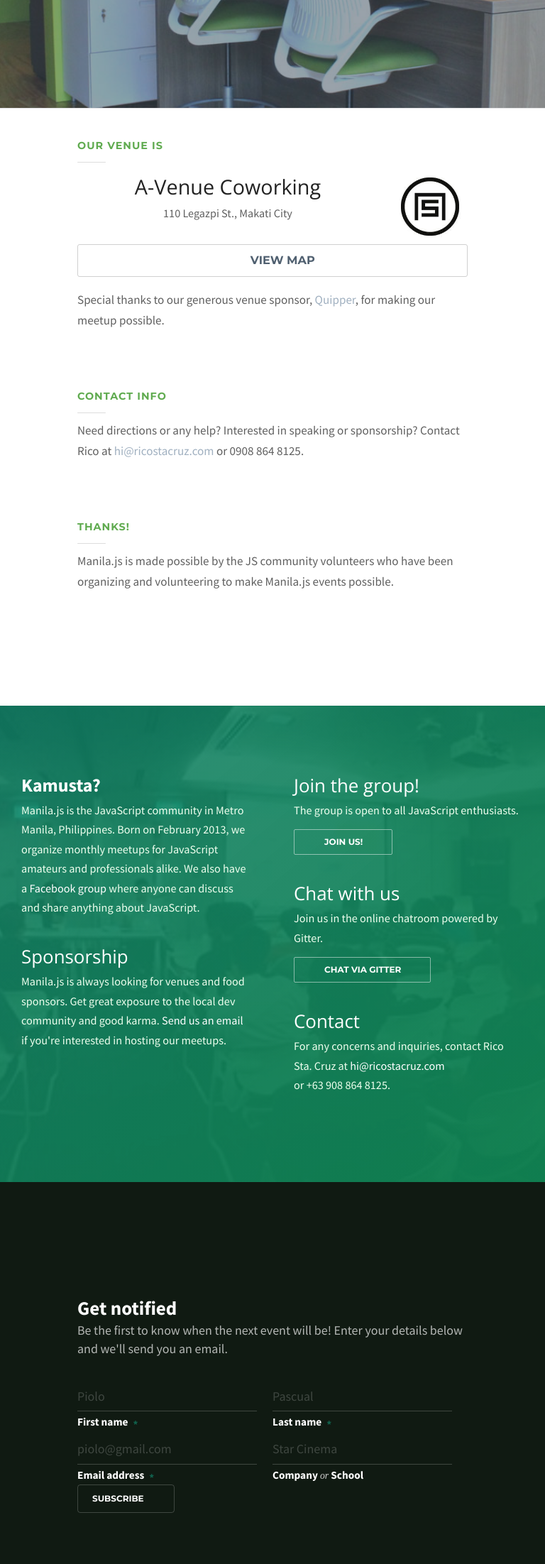
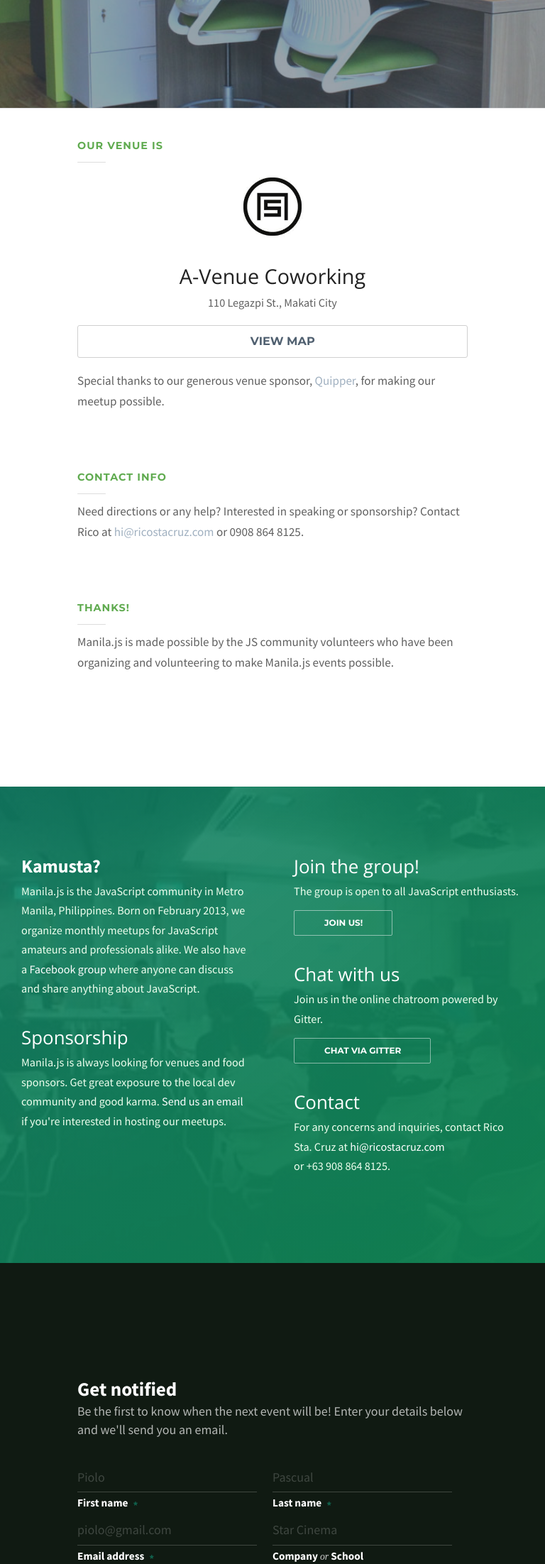
Before and after one commit to manilajs/manilajs.com, a Jekyll site: the page built from index.html, in a window 768 px wide. Shown: the part 1580-3783 px from the top of the page at 71% size. Built offline with Jekyll 4.4.1, drawn with Linux system fonts in a browser that asks for light colours; nearby versions of some CDN libraries; some web fonts are replaced.

Commit message:
Refactor .location-box

```diff
--- a/_layouts/event.html
+++ b/_layouts/event.html
@@ -303,11 +303,11 @@
       <section class='section content-section venue' id="venue">
         <div class="in">
           <h3>Our venue is</h3>
-          <div class='location'>
+          <div class='location-box'>
             {% if page.venue.icon %}
-              <div class='icon logo'><img src='{{ page.venue.icon }}' alt='{{ page.venue.name }}'></div>
+              <div class='icon -logo'><img src='{{ page.venue.icon }}' alt='{{ page.venue.name }}'></div>
             {% else %}
-              <div class='icon placeholder'></div>
+              <div class='icon -placeholder'></div>
             {% endif %}
             <h4>
               <a href='{{ page.venue.url }}'>{{ page.venue.name }}</a>
@@ -327,8 +327,8 @@
       <section class='section content-section venue' id="venue">
         <div class="in">
           <h3>Venue TBD</h3>
-          <div class='location'>
-            <div class='icon placeholder'></div>
+          <div class='location-box'>
+            <div class='icon -placeholder'></div>
           </div>
           <p>
             We are still looking for a venue for this meetup. Interested to
@@ -343,11 +343,11 @@
       <section class='section content-section afterparty' id="drinkup">
         <div class="in">
           <h3>After-drinkup</h3>
-          <div class='location afterparty'>
+          <div class='location-box -afterparty'>
             {% if page.drinkup.icon %}
-              <div class='icon logo smaller'><img src='images/{{ page.drinkup.icon }}' alt='{{ page.drinkup.name }}'></div>
+              <div class='icon -logo -smaller'><img src='{{ page.drinkup.icon }}' alt='{{ page.drinkup.name }}'></div>
             {% else %}
-              <div class='icon placeholder'></div>
+              <div class='icon -placeholder'></div>
             {% endif %}
             {% if page.drinkup.url %}
               <h4><a href="{{ page.drinkup.url }}">{{ page.drinkup.name }}</a></h4>
--- /dev/null
+++ b/_sass/components/location-box.scss
@@ -0,0 +1,144 @@
+/*
+ * a location
+ * could be a drinkup (.-afterparty)
+ */
+
+.location-box {
+  & {
+    margin: 0 0 1em 0;
+  }
+
+  &:last-child {
+    margin-bottom: 0;
+  }
+
+  .address {
+    font-size: 0.9em;
+    margin-bottom: 18px;
+    line-height: 1.6;
+  }
+
+  // map button
+  a.map,
+  a.map:visited {
+    background: transparent;
+    border: solid 1px #d0d0d0;
+    font-size: 0.7em;
+    color: #506070;
+    padding: 6px 12px;
+    border-radius: 3px;
+
+    font-family: montserrat, sans-serif;
+    text-transform: uppercase;
+    font-weight: bold;
+    margin-top: 30px;
+  }
+
+  a.map:hover {
+    border: solid 1px #3ad;
+  }
+
+  a.map:before {
+    margin-right: 10px;
+    color: #3ad;
+    vertical-align: middle;
+  }
+
+  &.-afterparty .icon.-placeholder:before {
+    font-size: 64px;
+    position: relative;
+    top: -21px;
+  }
+
+  @media (max-width: 768px) {
+    h4, .address {
+      text-align: center;
+    }
+    a.map {
+      display: block;
+      text-align: center;
+      margin: 0 auto;
+      font-size: 0.9em;
+      padding-top: 2px;
+      padding-bottom: 2px;
+    }
+  }
+}
+
+/*
+ * icon
+ */
+
+.location-box .icon {
+  & {
+    display: block;
+    float: left;
+
+    width: 60px;
+
+    margin: 0 0 0 -70px;
+    vertical-align: top;
+
+    color: #a0b0c0;
+  }
+
+  &.-placeholder:before {
+    font-size: 60px;
+    opacity: 0.9;
+  }
+
+  &.-logo,
+  &.-logo img {
+    width: 100px;
+    height: 100px;
+    border-radius: 50%;
+  }
+
+  &.-logo {
+    background: white;
+    margin: 0 0 0 -140px;
+    border-radius: 50%;
+    overflow: hidden;
+    padding: 2px;
+  }
+
+  /* Smaller logo */
+  &.-smaller {
+    margin: 0 0 0 -110px;
+  }
+
+  &.-smaller,
+  &.-smaller img {
+    width: 70px;
+    height: 70px;
+  }
+
+  @media (max-width: 768px) {
+    &, &.icon {
+      margin: 0 auto 20px auto;
+      float: none;
+    }
+
+    &.-placeholder {
+      display: block;
+      float: none;
+      margin: 0 auto;
+      text-align: center;
+      height: 60px;
+      top: 0;
+    }
+    &.-placeholder:before {
+      font-size: 40px;
+      position: relative;
+      top: -10px;
+    }
+  }
+}
+
+/*
+ * wtf?
+ */
+
+.location-box + p {
+  margin-top: 1em;
+}
--- a/_sass/components/speaker-item.scss
+++ b/_sass/components/speaker-item.scss
@@ -65,7 +65,6 @@
     border-radius: 50%;
   }
 
-  &.-anyone h3,
   &.-anyone .avatar {
      display: none;
   }
@@ -85,14 +84,5 @@
       margin: 0 0 40px 40px;
       top: 10px;
     }
-
-    &.-anyone h3 {
-      display: block;
-    }
-
-    &.-anyone .avatar {
-      display: block;
-      opacity: 0.2;
-    }
   }
 }
--- a/assets/style.scss
+++ b/assets/style.scss
@@ -270,39 +270,7 @@
 
 /* -- */
 
-.location {
-  margin: 0 0 1em 0;
-}
-
-.location:last-child {
-  margin-bottom: 0;
-}
-
-.location .address {
-  font-size: 0.9em;
-  margin-bottom: 18px;
-  line-height: 1.6;
-}
-
-a.map,
-a.map:visited {
-  background: transparent;
-  border: solid 1px #d0d0d0;
-  font-size: 0.7em;
-  color: #506070;
-  padding: 6px 12px;
-  border-radius: 3px;
-
-  font-family: montserrat, sans-serif;
-  text-transform: uppercase;
-  font-weight: bold;
-}
-a.map:hover {
-  border: solid 1px #3ad;
-}
-a.map:before {
-  color: #3ad;
-}
+@import 'components/location-box';
 
 .closing {
   font-family: playfair display, serif;
@@ -346,16 +314,6 @@
     background: #222;
     opacity: 0.2;
   }
-}
-
-/* -- */
-
-.venue .location a.map {
-  margin-top: 30px;
-}
-
-.venue .location + p {
-  margin-top: 1em;
 }
 
 /* ---------------------------------------------------------------------------- */
@@ -437,100 +395,6 @@
   border: solid 1px rgba(250, 250, 250, 0.8);
 }
 
-/* ---------------------------------------------------------------------------- */
-/* Inline: map */
-
-a.map:before {
-  margin-right: 10px;
-  /* font-size: 28px; */
-  vertical-align: middle;
-}
-
-/* Icon */
-.location .icon {
-  display: block;
-  float: left;
-
-  width: 60px;
-
-  margin: 0 0 0 -70px;
-  vertical-align: top;
-
-  color: #a0b0c0;
-}
-
-.location .placeholder:before {
-  font-size: 60px;
-  opacity: 0.9;
-}
-
-.location .logo,
-.location .logo img {
-  width: 100px;
-  height: 100px;
-  border-radius: 50%;
-}
-
-.location .logo {
-  background: white;
-  margin: 0 0 0 -140px;
-  border-radius: 50%;
-  overflow: hidden;
-  padding: 2px;
-}
-
-/* Smaller logo */
-.location .logo.smaller {
-  margin: 0 0 0 -110px;
-}
-
-.location .logo.smaller,
-.location .logo.smaller img {
-  width: 70px;
-  height: 70px;
-}
-
-.afterparty .placeholder:before {
-  font-size: 64px;
-  position: relative;
-  top: -21px;
-}
-
-@media (max-width: 768px) {
-  .location .icon {
-    float: right;
-    margin: 0 0 0 20px;
-  }
-  .location h4,
-  .afterparty h4,
-  .location .address,
-  .afterparty .address {
-    text-align: center;
-  }
-  a.map {
-    display: block;
-    text-align: center;
-    margin: 0 auto;
-    font-size: 0.9em;
-    padding-top: 2px;
-    padding-bottom: 2px;
-  }
-  .location .placeholder,
-  .afterparty .placeholder {
-    display: block;
-    float: none;
-    margin: 0 auto;
-    text-align: center;
-    height: 60px;
-    top: 0;
-  }
-  .location .placeholder:before,
-  .afterparty .placeholder:before {
-    font-size: 40px;
-    position: relative;
-    top: -10px;
-  }
-}
 
 /*
  * About us link buttons
```
